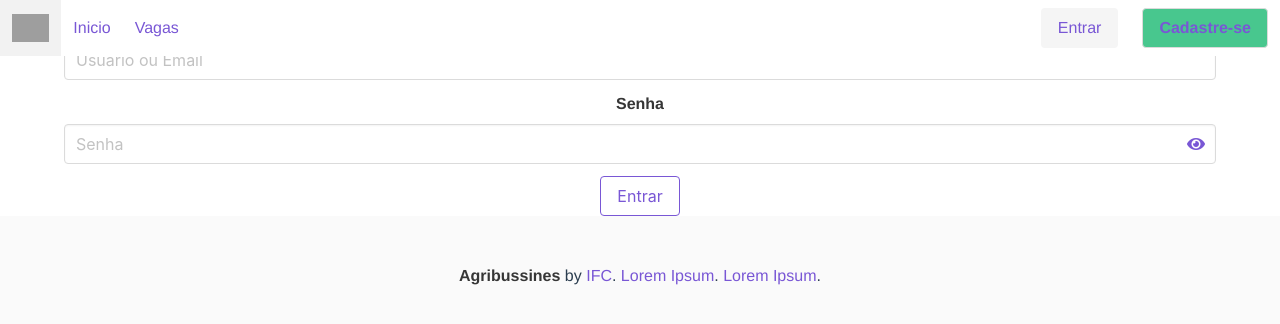
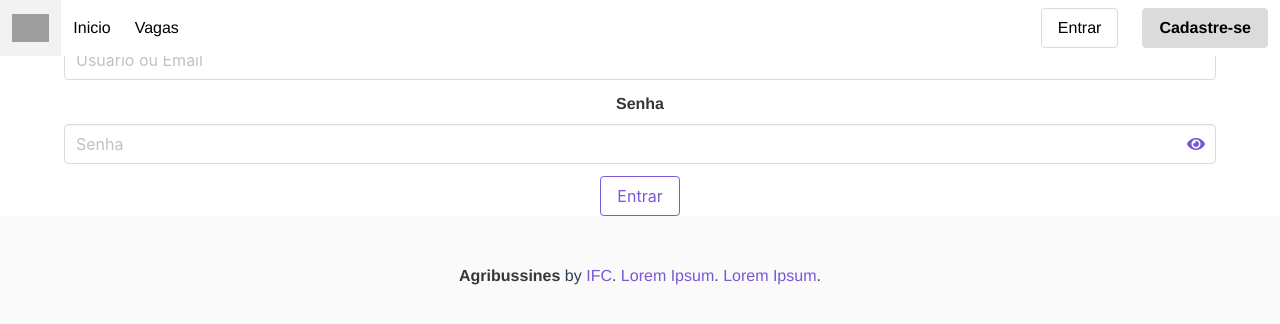
Before and after one commit to fabricadesoftware-ifc/newJob-Frontend, a Vue app: page /login in a window 1280 px wide. Shown: the top 324 px of the page. Built offline with nearby package versions, Linux system fonts and the light colour scheme; grey boxes are pictures that could not be loaded.

Commit message:
style: Mudanças no layout

```diff
--- a/src/components/Navbar.vue
+++ b/src/components/Navbar.vue
@@ -10,22 +10,24 @@
     </template>
     <template slot="start">
       <b-navbar-item href="#">
-        <router-link to="/">Inicio</router-link>
+        <router-link class="nav-text" to="/">Inicio</router-link>
       </b-navbar-item>
       <b-navbar-item href="#">
-        <router-link to="/jobs">Vagas</router-link>
+        <router-link class="nav-text" to="/jobs">Vagas</router-link>
       </b-navbar-item>
     </template>
 
     <template slot="end">
       <b-navbar-item tag="div">
-        <a class="button is-light">
-          <router-link to="/login">Entrar</router-link>
+        <a class="button">
+          <router-link class="nav-text" to="/login">Entrar</router-link>
         </a>
       </b-navbar-item>
       <b-navbar-item tag="div">
-        <a class="button has-background-success">
-          <router-link to="/signup"><strong>Cadastre-se</strong></router-link>
+        <a class="button has-background-grey-lighter">
+          <router-link class="nav-text" to="/signup"
+            ><strong>Cadastre-se</strong></router-link
+          >
         </a>
       </b-navbar-item>
     </template>
@@ -36,4 +38,8 @@
 .nav-color {
   background-color: aquamarine;
 }
+
+.nav-text {
+  color: black;
+}
 </style>
--- a/src/components/SideMenu.vue
+++ b/src/components/SideMenu.vue
@@ -4,7 +4,7 @@
       Geral
     </p>
     <ul class="menu-list">
-      <li><a>Inicio</a></li>
+      <li><router-link class="nav-text" to="/">Inicio</router-link></li>
       <li><a>Perfil</a></li>
     </ul>
     <p class="menu-label">
--- a/src/views/Home.vue
+++ b/src/views/Home.vue
@@ -3,9 +3,16 @@
     <Hero
       msg="Eos aperiam in non facilis vitae repellendus sequi vel molestiae. Quo voluptas facere fugiat adipisci molestiae quia. Eum inventore non. Itaque ut aliquid et rerum. Nihil fugit aut qui."
       title="New Job AgriBusiness"
-    />
-    <Tiles class="mt-3" />
-    <Supporters class="mb-5" />
+      ><button class="button is-black">
+        <router-link class="has-text-white " to="/jobs"
+          >Veja nossas vagas</router-link
+        >
+      </button></Hero
+    >
+    <div class="container">
+      <Tiles class="mt-3" />
+      <Supporters class="mb-5" />
+    </div>
   </div>
 </template>
 
@@ -22,6 +29,6 @@ export default {
 
 <style>
 .home {
-  background-color: lightgray;
+  /* background-color: lightgray; */
 }
 </style>
```
Also changed, not shown: src/components/Forms/LoginForm.vue (added, +45 -0 lines).
